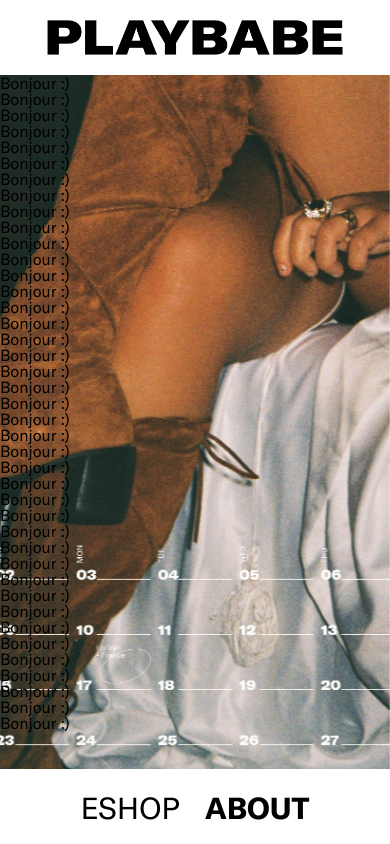
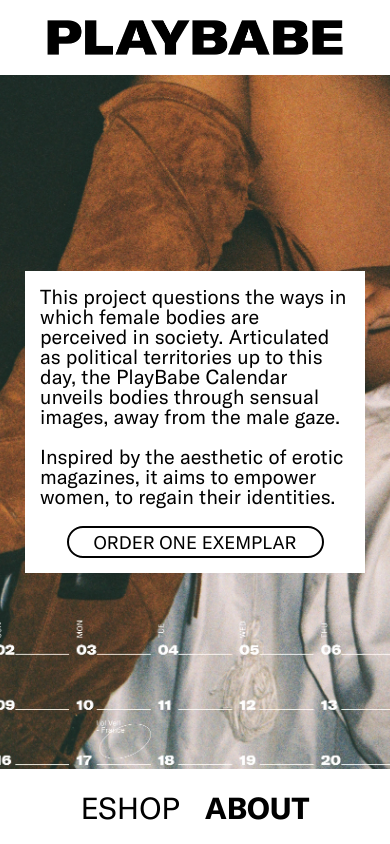
Before and after one commit to alexandre-roux/playbabe, a React (Create React App) app: page /about in a window 390 px wide. Built offline with nearby package versions, Linux system fonts and the light colour scheme.

Commit message:
About page mobile third version

```diff
--- /dev/null
+++ b/src/components/Button/index.js
@@ -0,0 +1,14 @@
+import React from "react";
+
+import "./index.scss";
+import { Link } from "react-router-dom";
+
+const Button = (props) => {
+  return (
+    <div className="button">
+      <Link to={props.to}>{props.text}</Link>
+    </div>
+  );
+};
+
+export default Button;
--- /dev/null
+++ b/src/components/Button/index.scss
@@ -0,0 +1,25 @@
+.button {
+  display: flex;
+  justify-content: center;
+
+  a {
+    font-size: 30px;
+    background-color: white;
+    border: 2px solid black;
+    border-radius: 50px;
+    padding: 5px 25px;
+    text-decoration: none;
+    color: black;
+
+    &:hover {
+      cursor: pointer;
+      background-color: black;
+      color: white;
+      transition: background-color .3s;
+    }
+
+    @media screen and (max-width: 1000px) {
+      font-size: 18px
+    }
+  }
+}
--- a/src/containers/About/index.js
+++ b/src/containers/About/index.js
@@ -1,10 +1,10 @@
 import React from "react";
-import { Link } from "react-router-dom";
 import Header from "../../components/Header";
 import Footer from "../../components/Footer";
 
 import "./index.scss";
 import { useMediaQuery } from "react-responsive";
+import Button from "../../components/Button";
 
 const About = () => {
   const isMobile = useMediaQuery({ query: "(max-width: 1000px)" });
@@ -15,47 +15,22 @@
       <div className="about">
         {isMobile ? (
           <div className="about-mobile">
-            <h1>Bonjour :)</h1>
-            <h1>Bonjour :)</h1>
-            <h1>Bonjour :)</h1>
-            <h1>Bonjour :)</h1>
-            <h1>Bonjour :)</h1>
-            <h1>Bonjour :)</h1>
-            <h1>Bonjour :)</h1>
-            <h1>Bonjour :)</h1>
-            <h1>Bonjour :)</h1>
-            <h1>Bonjour :)</h1>
-            <h1>Bonjour :)</h1>
-            <h1>Bonjour :)</h1>
-            <h1>Bonjour :)</h1>
-            <h1>Bonjour :)</h1>
-            <h1>Bonjour :)</h1>
-            <h1>Bonjour :)</h1>
-            <h1>Bonjour :)</h1>
-            <h1>Bonjour :)</h1>
-            <h1>Bonjour :)</h1>
-            <h1>Bonjour :)</h1>
-            <h1>Bonjour :)</h1>
-            <h1>Bonjour :)</h1>
-            <h1>Bonjour :)</h1>
-            <h1>Bonjour :)</h1>
-            <h1>Bonjour :)</h1>
-            <h1>Bonjour :)</h1>
-            <h1>Bonjour :)</h1>
-            <h1>Bonjour :)</h1>
-            <h1>Bonjour :)</h1>
-            <h1>Bonjour :)</h1>
-            <h1>Bonjour :)</h1>
-            <h1>Bonjour :)</h1>
-            <h1>Bonjour :)</h1>
-            <h1>Bonjour :)</h1>
-            <h1>Bonjour :)</h1>
-            <h1>Bonjour :)</h1>
-            <h1>Bonjour :)</h1>
-            <h1>Bonjour :)</h1>
-            <h1>Bonjour :)</h1>
-            <h1>Bonjour :)</h1>
-            <h1>Bonjour :)</h1>
+            <div className="background-image" />
+            <div className="text">
+              <div className="text-container">
+                <p>
+                  This project questions the ways in which female bodies are
+                  perceived in society. Articulated as political territories up
+                  to this day, the PlayBabe Calendar unveils bodies through
+                  sensual images, away from the male gaze.
+                </p>
+                <p>
+                  Inspired by the aesthetic of erotic magazines, it aims to
+                  empower women, to regain their identities.
+                </p>
+                <Button text="ORDER ONE EXEMPLAR" to="/eshop" />
+              </div>
+            </div>
           </div>
         ) : (
           <div className="about-desktop">
@@ -77,9 +52,7 @@
                   Inspired by the aesthetic of erotic magazines, it aims to
                   empower women, to regain their identities.
                 </p>
-                <div className="button-container">
-                  <Link to="/eshop">ORDER ONE EXEMPLAR</Link>
-                </div>
+                <Button text="ORDER ONE EXEMPLAR" to="/eshop" />
               </div>
             </div>
           </div>
--- a/src/containers/About/index.scss
+++ b/src/containers/About/index.scss
@@ -35,38 +35,40 @@
         p {
           font-size: 30px;
         }
-
-        .button-container {
-          display: flex;
-          justify-content: center;
-
-          a {
-            font-size: 30px;
-            background-color: white;
-            border: 2px solid black;
-            border-radius: 50px;
-            padding: 5px 25px;
-            text-decoration: none;
-            color: black;
-
-            &:hover {
-              cursor: pointer;
-              background-color: black;
-              color: white;
-              transition: background-color .3s;
-            }
-          }
-        }
       }
     }
   }
 
   .about-mobile {
     height: 100%;
-    background-image: url("../../../public/images/calendar.png");
-    background-position: center;
-    background-repeat: no-repeat;
-    background-size: cover;
-    background-attachment: fixed;
+
+    .background-image {
+      height: 100%;
+      width: 100%;
+      background-image: url("../../../public/images/calendar.png");
+      background-repeat: no-repeat;
+      background-position: center;
+      background-size: cover;
+      position: fixed;
+    }
+
+    .text {
+      position: absolute;
+      display: flex;
+      justify-content: center;
+      align-items: center;
+      height: 100%;
+
+      .text-container {
+        background-color: white;
+        margin: 25px;
+        padding: 15px;
+
+        p {
+          font-size: 20px;
+          margin-bottom: 20px;
+        }
+      }
+    }
   }
 }
```
